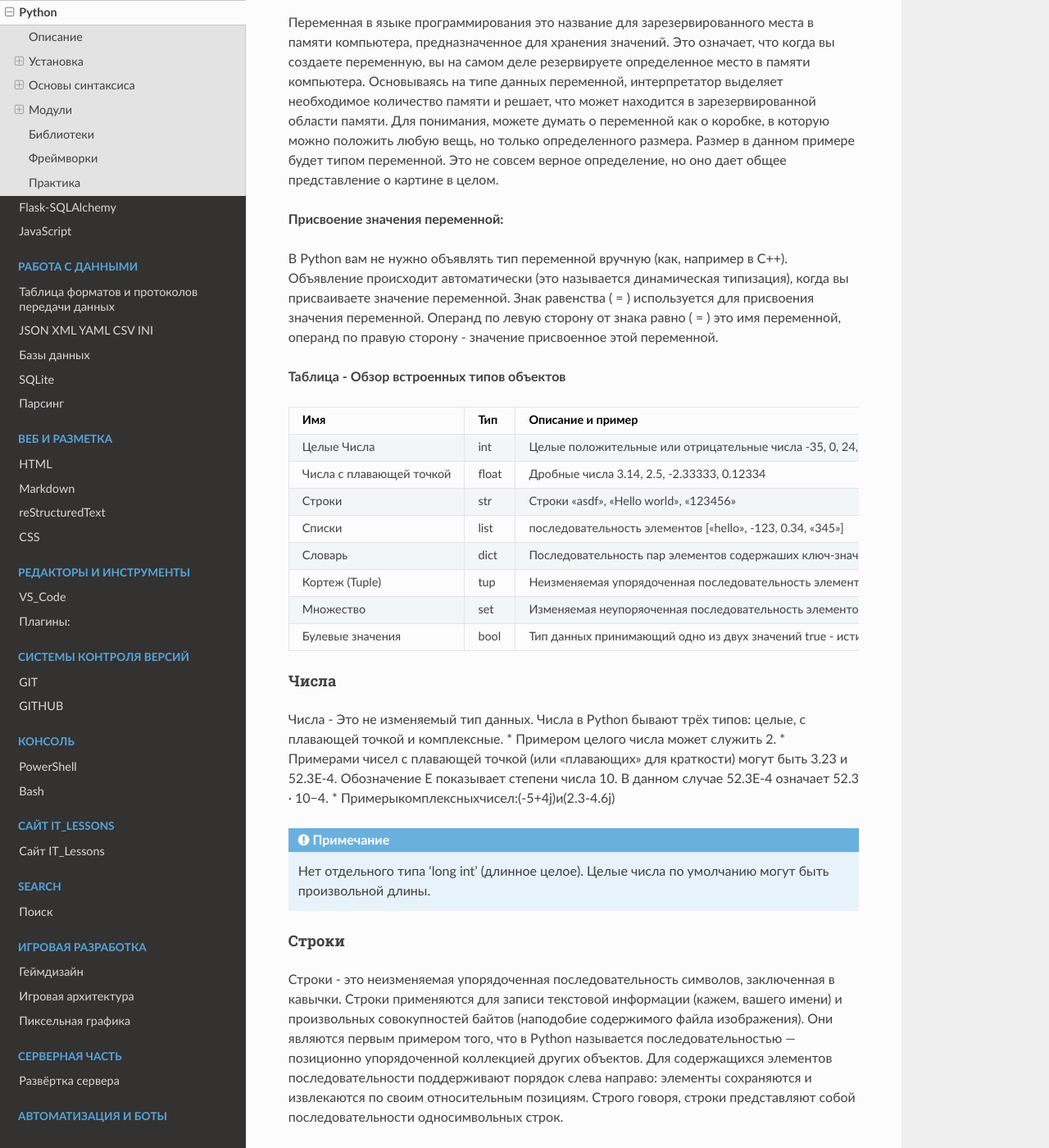
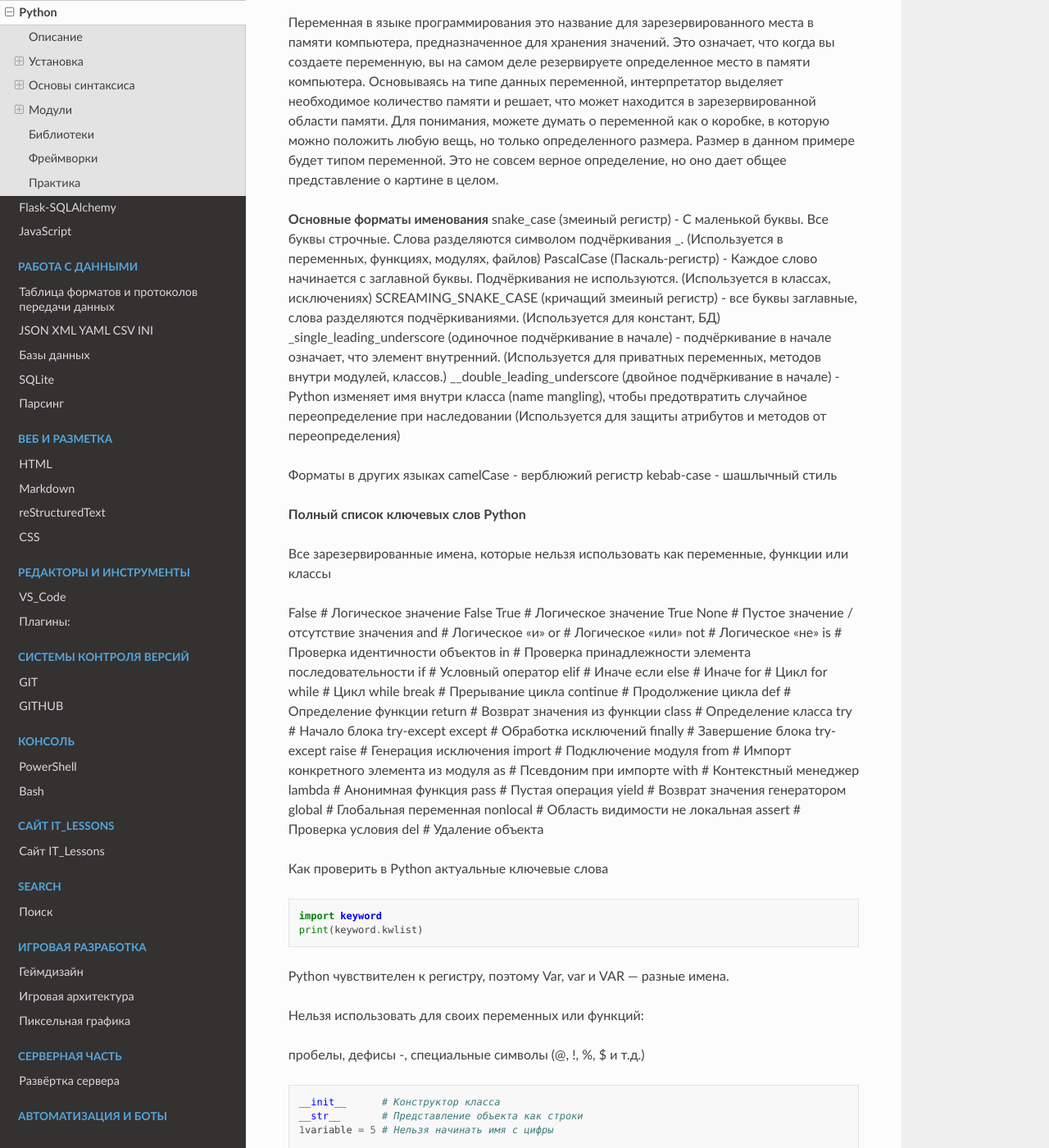
Before and after one commit to NMSprog/5_ITL, a Sphinx documentation site: the page built from source/Python/Python.rst, in a window 1280 px wide and 1400 px high, scrolled down 3901 px. Shown: the whole window at 82% size. Built offline with Sphinx 7.4.7 and the Read the Docs theme 3.1.0, drawn with Linux system fonts in a browser that asks for light colours; some of the changed text lies outside the part shown.

Commit message:
09.11.25 добовление в Python

```diff
--- a/source/Python/Python.rst
+++ b/source/Python/Python.rst
@@ -170,6 +170,16 @@ Linux: Fedora
 .. _PyCharm: https://www.jetbrains.com/pycharm/download/
 
 .. _VSCODE: https://code.visualstudio.com
+
+
+
+
+
+
+
+
+
+
 
 
 Основы синтаксиса
@@ -187,6 +197,80 @@ Linux: Fedora
 находится в зарезервированной области памяти.
 Для понимания, можете думать о переменной как о коробке, в которую можно положить любую вещь, но только определенного
 размера. Размер в данном примере будет типом переменной. Это не совсем верное определение, но оно дает общее представление о картине в целом.
+
+**Основные форматы именования**
+snake_case (змеиный регистр) - С маленькой буквы. Все буквы строчные. Слова разделяются символом подчёркивания _. (Используется в переменных, функциях, модулях, файлов)
+PascalCase (Паскаль-регистр) - Каждое слово начинается с заглавной буквы. Подчёркивания не используются. (Используется в классах, исключениях)
+SCREAMING_SNAKE_CASE (кричащий змеиный регистр) - все буквы заглавные, слова разделяются подчёркиваниями. (Используется для констант, БД)
+_single_leading_underscore (одиночное подчёркивание в начале) - подчёркивание в начале означает, что элемент внутренний. (Используется для приватных переменных, методов внутри модулей, классов.)
+__double_leading_underscore (двойное подчёркивание в начале) - Python изменяет имя внутри класса (name mangling), чтобы предотвратить случайное переопределение при наследовании (Используется для защиты атрибутов и методов от переопределения)
+
+Форматы в других  языках
+camelCase - верблюжий регистр
+kebab-case - шашлычный стиль
+
+**Полный список ключевых слов Python**
+
+Все зарезервированные имена, которые нельзя использовать как переменные, функции или классы
+
+
+False       # Логическое значение False
+True        # Логическое значение True
+None        # Пустое значение / отсутствие значения
+and         # Логическое "и"
+or          # Логическое "или"
+not         # Логическое "не"
+is          # Проверка идентичности объектов
+in          # Проверка принадлежности элемента последовательности
+if          # Условный оператор
+elif        # Иначе если
+else        # Иначе
+for         # Цикл for
+while       # Цикл while
+break       # Прерывание цикла
+continue    # Продолжение цикла
+def         # Определение функции
+return      # Возврат значения из функции
+class       # Определение класса
+try         # Начало блока try-except
+except      # Обработка исключений
+finally     # Завершение блока try-except
+raise       # Генерация исключения
+import      # Подключение модуля
+from        # Импорт конкретного элемента из модуля
+as          # Псевдоним при импорте
+with        # Контекстный менеджер
+lambda      # Анонимная функция
+pass        # Пустая операция
+yield       # Возврат значения генератором
+global      # Глобальная переменная
+nonlocal    # Область видимости не локальная
+assert      # Проверка условия
+del         # Удаление объекта
+
+Как проверить в Python актуальные ключевые слова
+
+.. code:: python
+
+    import keyword
+    print(keyword.kwlist)
+
+Python чувствителен к регистру, поэтому Var, var и VAR — разные имена.
+
+Нельзя использовать для своих переменных или функций:
+
+пробелы, дефисы -, специальные символы (@, !, %, $ и т.д.)
+
+.. code:: python
+
+    __init__      # Конструктор класса
+    __str__       # Представление объекта как строки
+    1variable = 5 # Нельзя начинать имя с цифры
+
+    # не рекомендуется переопределять встроенные функции и типы Python
+    list = [1, 2, 3]       # ❌ перезапишет встроенный list
+    str = "Hello"           # ❌ перезапишет встроенный str
+    id = 100                # ❌ перезапишет встроенный id()
 
 **Присвоение значения переменной:**
 
@@ -1871,6 +1955,14 @@ Python имеет остроумную особенность, называем
 
 
 
+
+
+
+
+
+
+
+
 Модули
 ======
 
```
